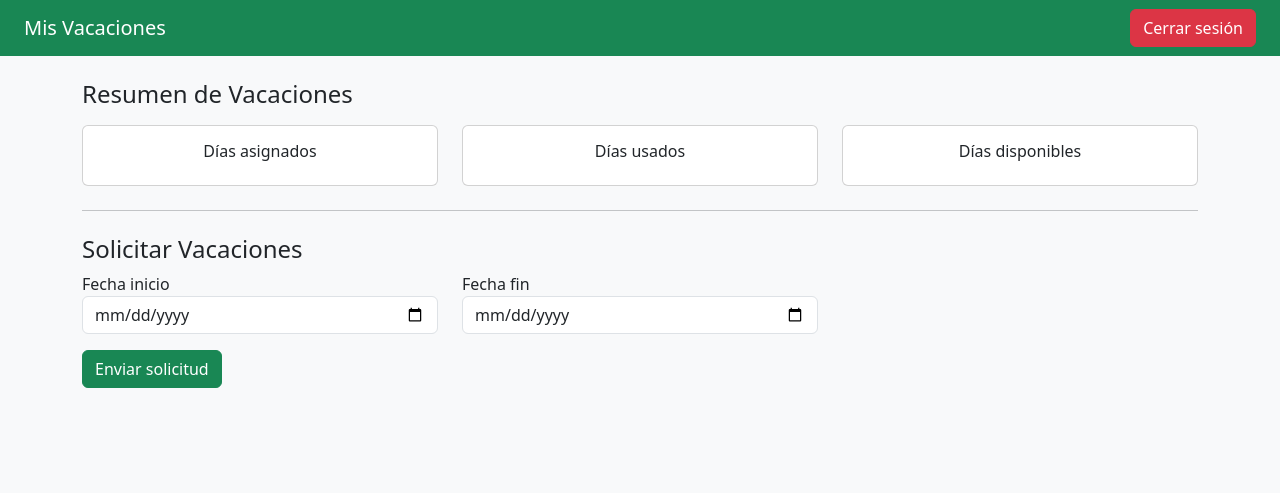
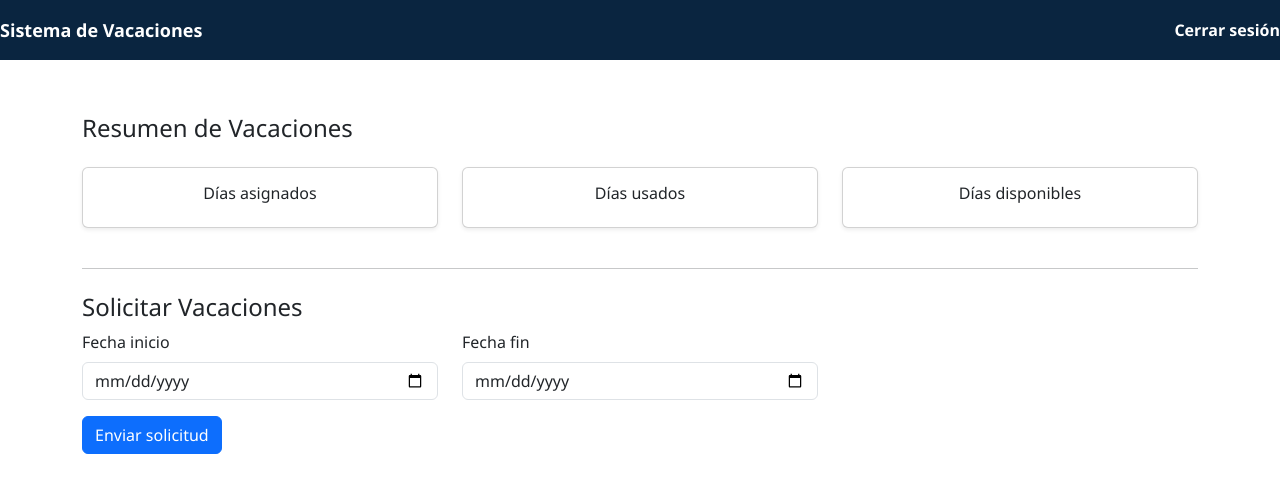
Before and after one commit to josels980410-jpg/sistema-vacaciones-flask, a Flask app: template templates/trabajador.html in a window 1280 px wide. Shown: the top 493 px of the page. Run offline with Flask 3, Linux system fonts and the light colour scheme; the template is opened without the code that fills it, so the values that code supplies are empty.

Commit message:
Unificar panel trabajador con base.html

```diff
--- a/templates/base.html
+++ b/templates/base.html
@@ -13,7 +13,9 @@
     </div>
 
     <div class="navbar-right">
+        {% if rol %}
         <span class="rol">{{ rol }}</span>
+        {% endif %}
         <a href="{{ url_for('logout') }}" class="logout">Cerrar sesión</a>
     </div>
 </nav>
--- a/templates/trabajador.html
+++ b/templates/trabajador.html
@@ -1,24 +1,19 @@
-<!DOCTYPE html>
-<html lang="es">
-<head>
-    <meta charset="UTF-8">
-    <title>Panel Trabajador</title>
-    <link href="https://cdn.jsdelivr.net/npm/bootstrap@5.3.2/dist/css/bootstrap.min.css" rel="stylesheet">
-</head>
-<body class="bg-light">
+{% extends "base.html" %}
 
-<nav class="navbar navbar-dark bg-success px-4">
-    <span class="navbar-brand">Mis Vacaciones</span>
-    <a href="/logout" class="btn btn-danger">Cerrar sesión</a>
-</nav>
+{% block title %}Panel Trabajador{% endblock %}
+
+{% block content %}
+
+<!-- Bootstrap -->
+<link href="https://cdn.jsdelivr.net/npm/bootstrap@5.3.2/dist/css/bootstrap.min.css" rel="stylesheet">
 
 <div class="container mt-4">
 
-    <h4>Resumen de Vacaciones</h4>
+    <h4 class="mb-4">Resumen de Vacaciones</h4>
 
-    <div class="row mt-3">
-        <div class="col-md-4">
-            <div class="card text-center">
+    <div class="row">
+        <div class="col-md-4 mb-3">
+            <div class="card text-center shadow-sm">
                 <div class="card-body">
                     <h6>Días asignados</h6>
                     <h2>{{ dias_totales }}</h2>
@@ -26,8 +21,8 @@
             </div>
         </div>
 
-        <div class="col-md-4">
-            <div class="card text-center">
+        <div class="col-md-4 mb-3">
+            <div class="card text-center shadow-sm">
                 <div class="card-body">
                     <h6>Días usados</h6>
                     <h2>{{ dias_usados }}</h2>
@@ -35,8 +30,8 @@
             </div>
         </div>
 
-        <div class="col-md-4">
-            <div class="card text-center">
+        <div class="col-md-4 mb-3">
+            <div class="card text-center shadow-sm">
                 <div class="card-body">
                     <h6>Días disponibles</h6>
                     <h2>{{ dias_disponibles }}</h2>
@@ -52,19 +47,21 @@
     <form method="POST">
         <div class="row">
             <div class="col-md-4">
-                <label>Fecha inicio</label>
+                <label class="form-label">Fecha inicio</label>
                 <input type="date" name="fecha_inicio" class="form-control" required>
             </div>
+
             <div class="col-md-4">
-                <label>Fecha fin</label>
+                <label class="form-label">Fecha fin</label>
                 <input type="date" name="fecha_fin" class="form-control" required>
             </div>
         </div>
 
-        <button class="btn btn-success mt-3">Enviar solicitud</button>
+        <button class="btn btn-primary mt-3">
+            Enviar solicitud
+        </button>
     </form>
 
 </div>
 
-</body>
-</html>
+{% endblock %}
```
